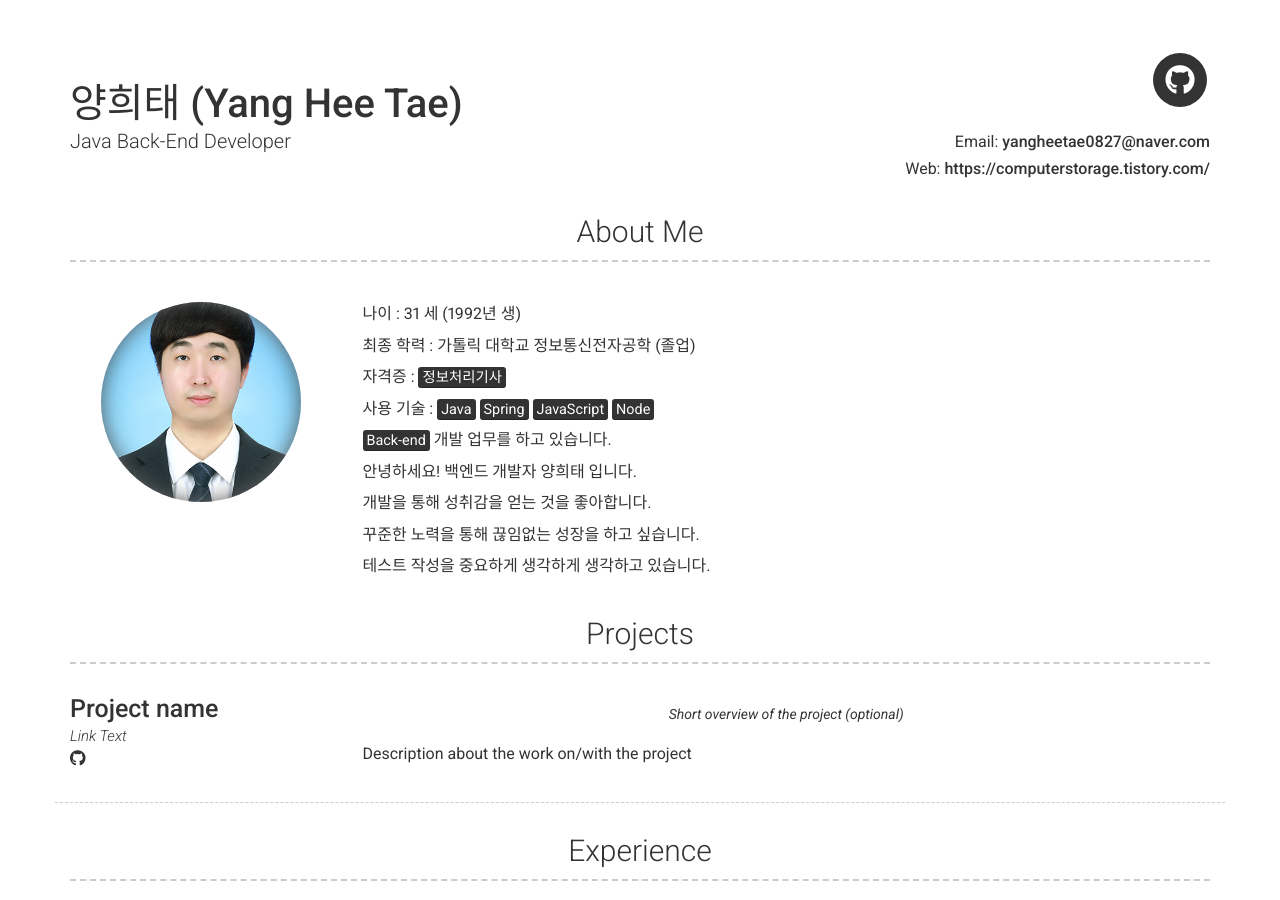
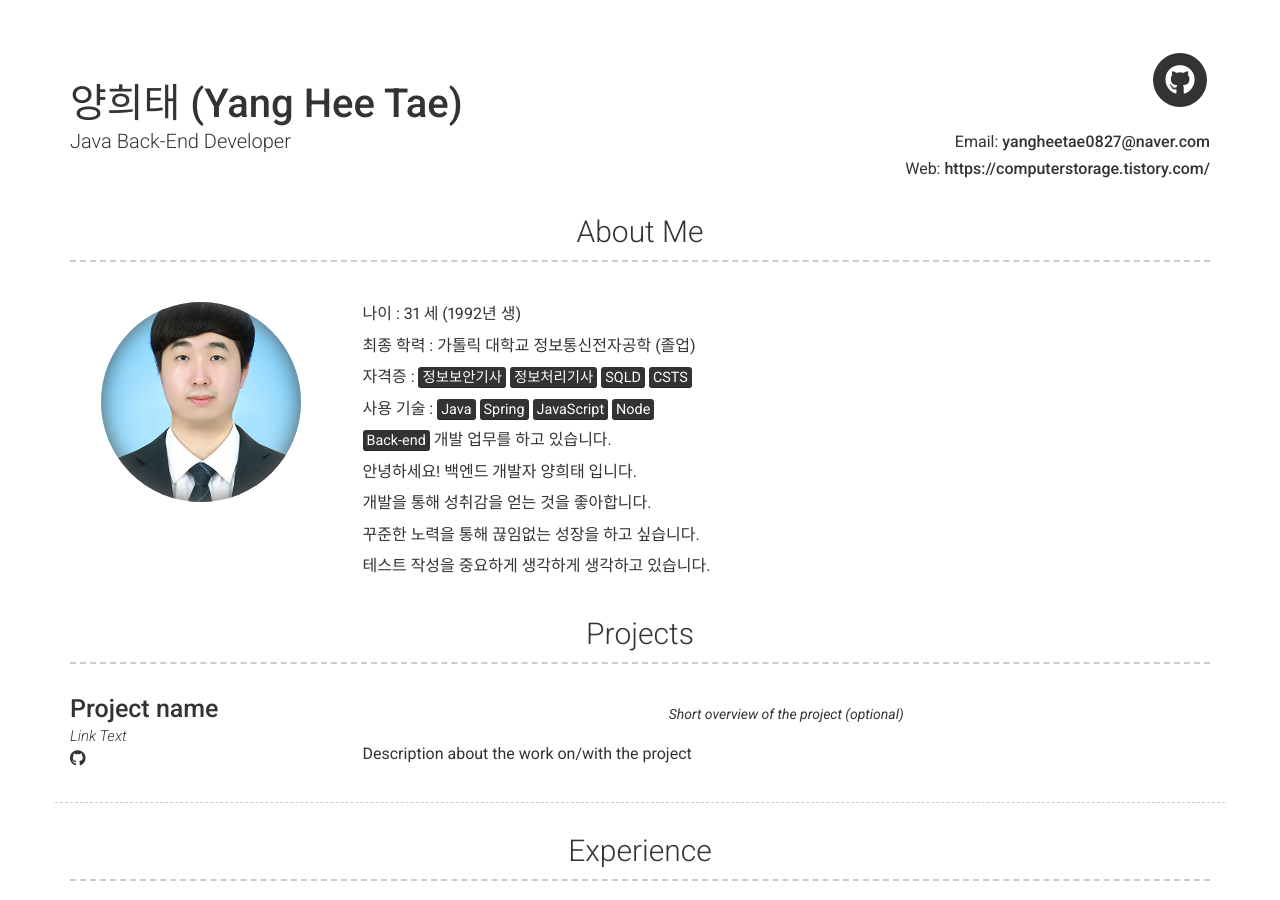
Before and after one commit to yht0827/resume, a Jekyll site: the page built from index.md, in a window 1280 px wide and 900 px high. Built offline with Jekyll 4.4.1, drawn with Linux system fonts in a browser that asks for light colours; nearby versions of some CDN libraries.

Commit message:
-- profile change

```diff
--- a/_config.yml
+++ b/_config.yml
@@ -37,7 +37,7 @@ about_content: | # this will include new lines to allow paragraphs
 
   최종 학력 : 가톨릭 대학교 정보통신전자공학 (졸업)
 
-  자격증 : <mark>정보처리기사</mark>
+  자격증 : <mark>정보보안기사</mark> <mark>정보처리기사</mark> <mark>SQLD</mark> <mark>CSTS</mark>
 
   사용 기술 : <mark>Java</mark> <mark>Spring</mark> <mark>JavaScript</mark> <mark>Node</mark>
 
```
